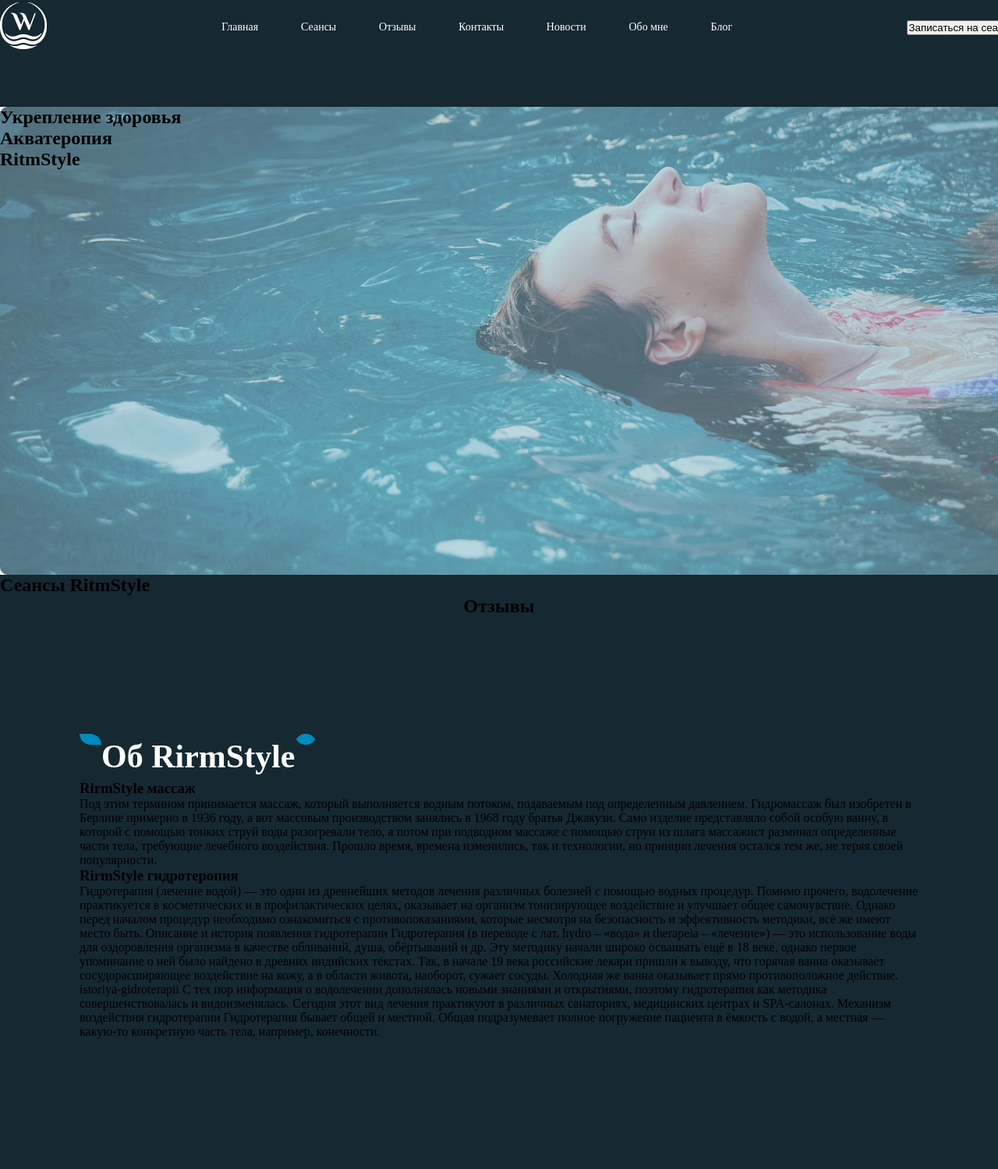
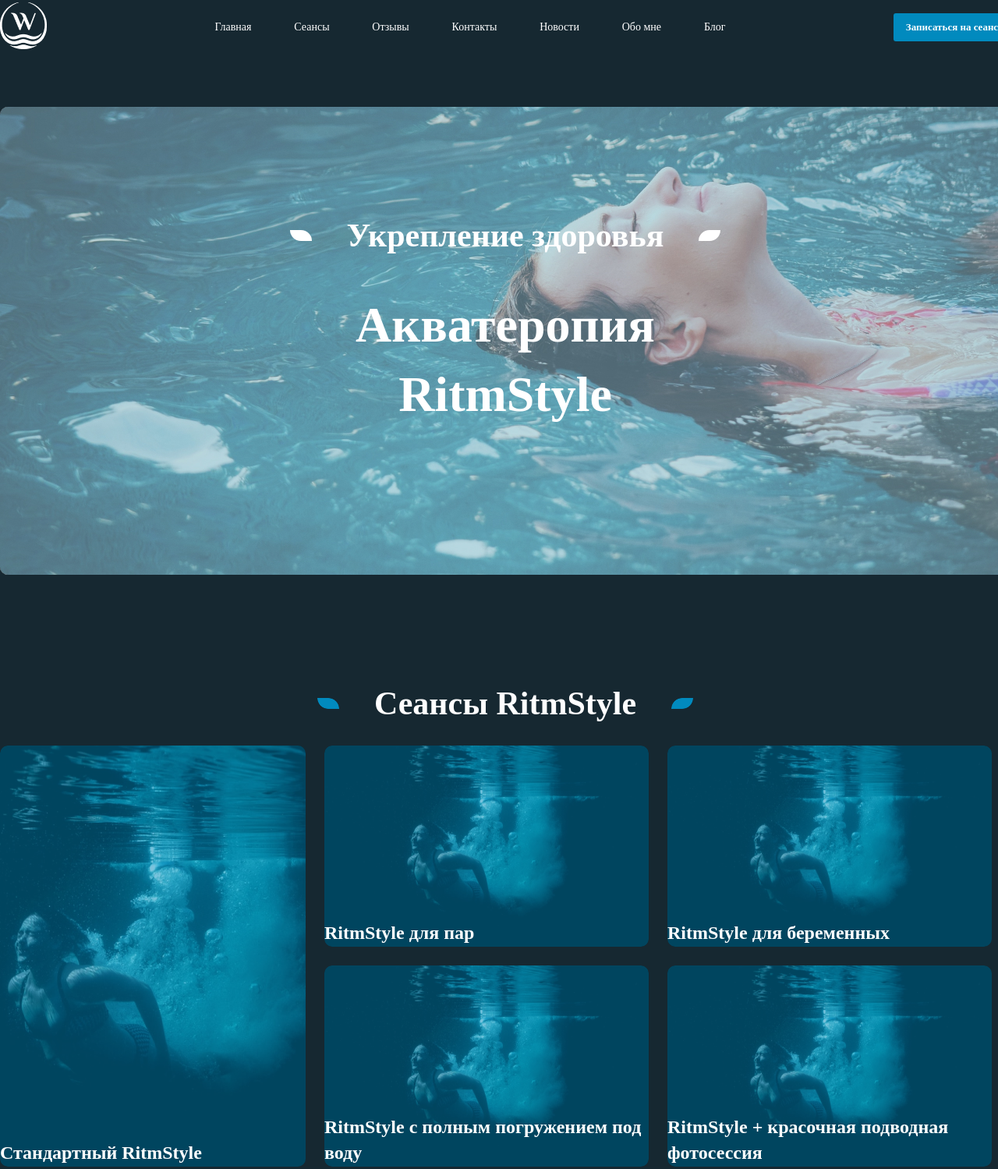
Before and after one commit to KuleshovArtem/Landing-Page-Ritm-Style, a plain HTML site: page index.html in a window 1280 px wide. Shown: the part 27-1526 px from the top of the page at 78% size. Drawn offline with Linux system fonts and the light colour scheme.

Commit message:
сверстаны блоки header и first screen

```diff
--- a/css/style.css
+++ b/css/style.css
@@ -2,6 +2,9 @@
     box-sizing: border-box;
     margin: 0;
     padding: 0;
+}
+a {
+    text-decoration: none;
 }
 
 .main{
@@ -45,15 +48,78 @@
     border: none;
     cursor:pointer;
 }
+.btn{
+    width: 150px;
+    height: 36px;
+    display: flex;
+    justify-content: center;
+    align-items: center;
+    font-family: 'Proxima Nova';
+    font-style: normal;
+    font-weight: 600;
+    font-size: 13px;
+    line-height: 140%;
+    color: #FFFFFF;
+    background: #018ABE;
+    border-radius: 3px;
+    cursor: pointer;
+    border: none;
+}
+
+
 
 .first_screen {
     margin: 0 auto;
     margin-top: 70px;
     height: 600px;
-    /* width: 1296px; */
+    display: flex;
+    flex-direction: column;
+    align-items:center;
+    width: 1296px;
     background: url('../img/bg/first_bg.jpg') center center / cover no-repeat;
+    border-radius: 10px;
+}
+.section__heding{
+    margin-top: 136px;
+}
+.main-title{
+    margin-top: 40px;
+    text-align: center;
+    font-family: 'El Messiri';
+    font-style: normal;
+    font-weight: 700;
+    font-size: 64px;
+    line-height: 140%;
+    color: #FFFFFF
+}
+.sessions_group{
+    display: flex;
+    flex-direction: row;
+    /* flex-wrap: wrap; */
+}
+.session {
+    display: flex;
+    align-items:flex-end;
+    margin-top: 24px;
+    margin-right: 24px;
+    width: 416px;
+    height: 258px;
+    background: url(/img/session_selection/unsplash_little_ligth.png);
+    border-radius: 10px;
 
+    font-family: 'El Messiri';
+    font-style: normal;
+    font-weight: 700;
+    font-size: 24px;
+    line-height: 140%;
+    color: #FFFFFF;
+    vertical-align: bottom;
 }
+.session__active {
+    background-image: url(/img/session_selection/unsplash_big_ligth.png);
+    height: 540px;
+}
+
 
 .description {
     display: flex;
@@ -62,10 +128,13 @@
     width: 1076px;
     margin-top: 150px;
 }
-.description__heding{
+.section__heding {
     display: flex;
+    align-items:center;
+    justify-content: center;
 }
 .section-title {
+    margin-left: 45px;
     font-family: 'El Messiri';
     font-style: normal;
     font-weight: 700;
@@ -81,9 +150,17 @@
     border-radius: 0px 50px;
 }
 .section-rectangle_rigth{
-    background: url('../icons/Rectangle_rigth.png');
+    background: url('../icons/Rectangle_left.png');
     width: 28px;
     height: 14px;
+    margin-left: 45px;
     border-radius: 0px 50px;
+    transform: matrix(-1, 0, 0, 1, 0, 0);
+}
+.section-title_mini{
+    font-size: 24px;
+}
 
+.rectangle_white{
+    background: #FFFFFF;
 }
--- a/index.html
+++ b/index.html
@@ -12,41 +12,67 @@
         <div class="wrapper">
             <header class="header">
                 <div class="header__container">
-                    <a href="" class="header__logo">
+                    <a href="#" class="header__logo">
                         <img src="icons/Logo.png" alt="logo" class="logo_img">
                     </a>
                     <nav class="menu__body">
-                        <button class="menu__link">Главная</button>
-                        <button class="menu__link">Сеансы</button>
-                        <button class="menu__link">Отзывы</button>
-                        <button class="menu__link">Контакты</button>
-                        <button class="menu__link">Новости</button>
-                        <button class="menu__link">Обо мне</button>
-                        <button class="menu__link">Блог</button>
+                        <a href = '#' class="menu__link">Главная</A>
+                        <a href = '#' class="menu__link">Сеансы</a>
+                        <a href = '#' class="menu__link">Отзывы</a>
+                        <a href = '#' class="menu__link">Контакты</a>
+                        <a href = '#' class="menu__link">Новости</a>
+                        <a href = '#' class="menu__link">Обо мне</a>
+                        <a href = '#' class="menu__link">Блог</a>
                     </nav>
-                    <div class="header_action">
-                        <button class="action">Записаться на сеанс</button>
+                    <div class="header__right-block">
+                        <button class="btn">Записаться на сеанс</button>
                     </div>
                 </div>
             </header>
 
 
             <section class="first_screen">
-                <h2>Укрепление здоровья</h2>
-                <h1>Акватеропия <br> RitmStyle</h1>
+                <div class="section__heding">
+                    <div class="section-rectangle_left rectangle_white"></div>
+                    <div class="section-title   ">Укрепление здоровья</div>
+                    <div class="section-rectangle_rigth rectangle_white"></div>
+                </div>
+                <h1 class="main-title">Акватеропия <br> RitmStyle</h1>
 
             </section>
 
             <section class="services">
-                <h2 class="services_title">Сеансы RitmStyle</h2>
+                <div class="section__heding">
+                    <div class="section-rectangle_left"></div>
+                    <div class="section-title">Сеансы RitmStyle</div>
+                    <div class="section-rectangle_rigth"></div>
+                </div>
+                <div class="sessions_group">
+                    <div class="session session__active">Стандартный RitmStyle</div>
+                    <div class="row">
+                        <div class="session">RitmStyle для пар</div>
+                        <div class="session">RitmStyle с полным погружением под воду</div>
+                    </div>
+                    <div class="row">
+                        <div class="session">RitmStyle для беременных</div>
+                        <div class="session">RitmStyle + красочная подводная фотосессия</div>
+                    </div>
+
+
+
+                </div>
             </section>
         </div>
         <section class="reviews">
-            <h2 class="reviews__title">Отзывы</h2>
+            <div class="section__heding">
+                <div class="section-rectangle_left"></div>
+                <div class="section-title">Отзывы</div>
+                <div class="section-rectangle_rigth"></div>
+            </div>
         </section>
 
         <section class="description">
-            <div class="description__heding">
+            <div class="section__heding">
                 <div class="section-rectangle_left"></div>
                 <div class="section-title">Об RirmStyle</div>
                 <div class="section-rectangle_rigth"></div>
@@ -71,6 +97,11 @@
 
         </section>
         <section class="price">
+            <div class="section__heding">
+                <div class="section-rectangle_left"></div>
+                <div class="section-title">Стоимость сеансов</div>
+                <div class="section-rectangle_rigth"></div>
+            </div>
 
         </section>
         <section class="main-footer">
```
